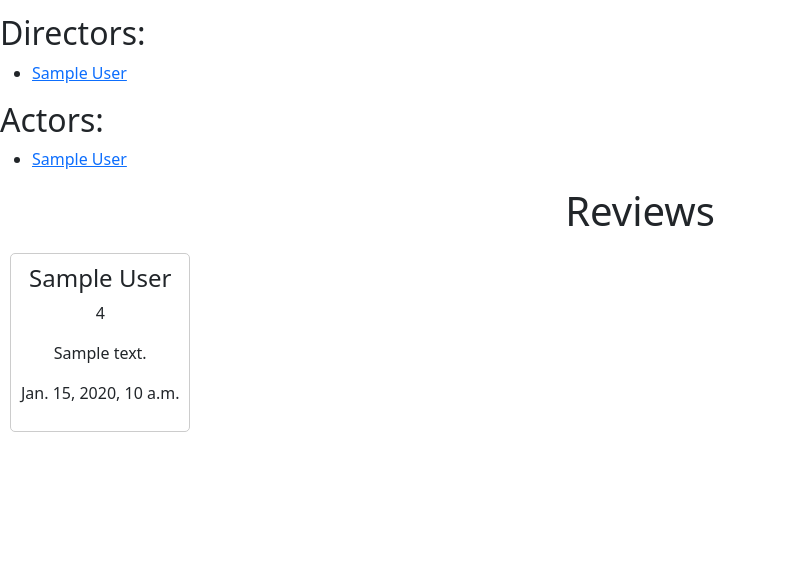
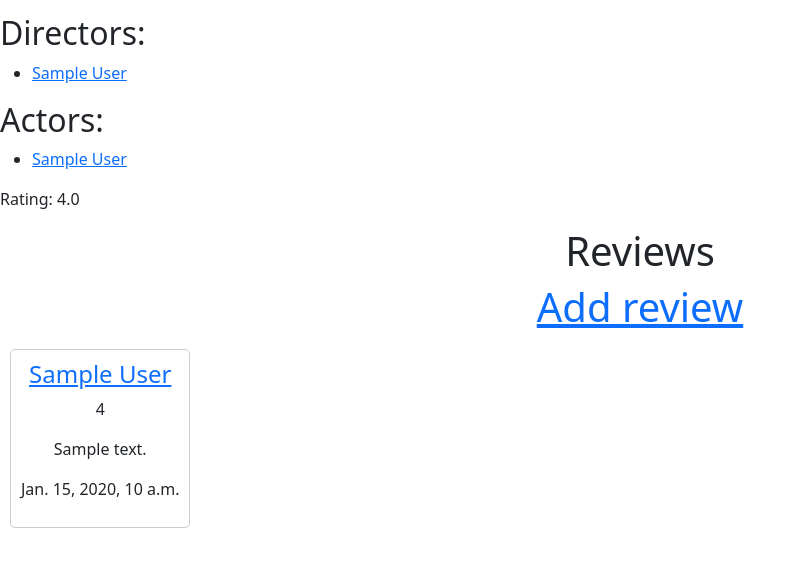
Before and after one commit to Yuruch/movie-site, a Django app: page /movies/1/ in a window 1280 px wide. Shown: the part 212-779 px from the top of the page, without its empty margins (0-807 px from the left). Run offline with Django 5.2, Linux system fonts and the light colour scheme; tables that the repository leaves empty hold one stand-in row (values such as "Sample post").

Commit message:
add: review info and add button for review on movie detail page

```diff
--- a/templates/movie/movie_detail.html
+++ b/templates/movie/movie_detail.html
@@ -31,14 +31,22 @@
       <p>This movie has no actors</p>
     {% endfor %}
   </ul>
+  <p>Rating: {{ movie.average_rating }}</p>
   <div class="centered-heading">
     <h1>Reviews</h1>
+    <h1>
+      <a href="{% url 'movies:add_review' pk=movie.id %}">Add review</a>
+    </h1>
   </div>
   <ul class="item-list">
     {% for review in movie.reviews.all %}
       {# TODO user profiles with all reviews and link to them#}
         <li class="item" onclick="window.location.href='/';">
-          <h4>{{ review.creator.first_name }} {{ review.creator.last_name }}</h4>
+          <h4>
+            <a href="">
+              {{ review.creator.first_name }} {{ review.creator.last_name }}
+            </a>
+          </h4>
           <p>{{ review.rating }}</p>
           <p>{{ review.comment }}</p>
           <p>{{ review.created_at }}</p>
```
